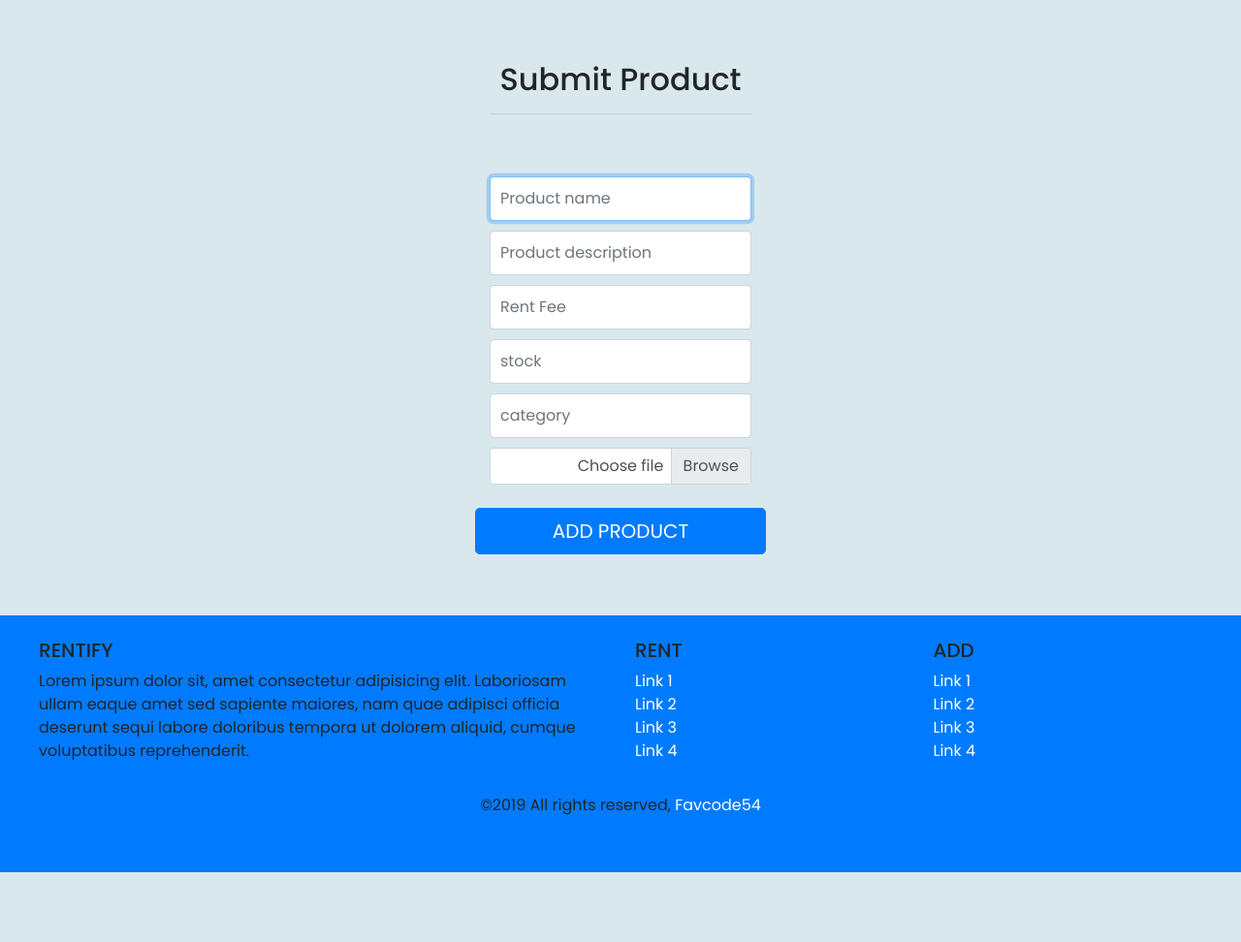
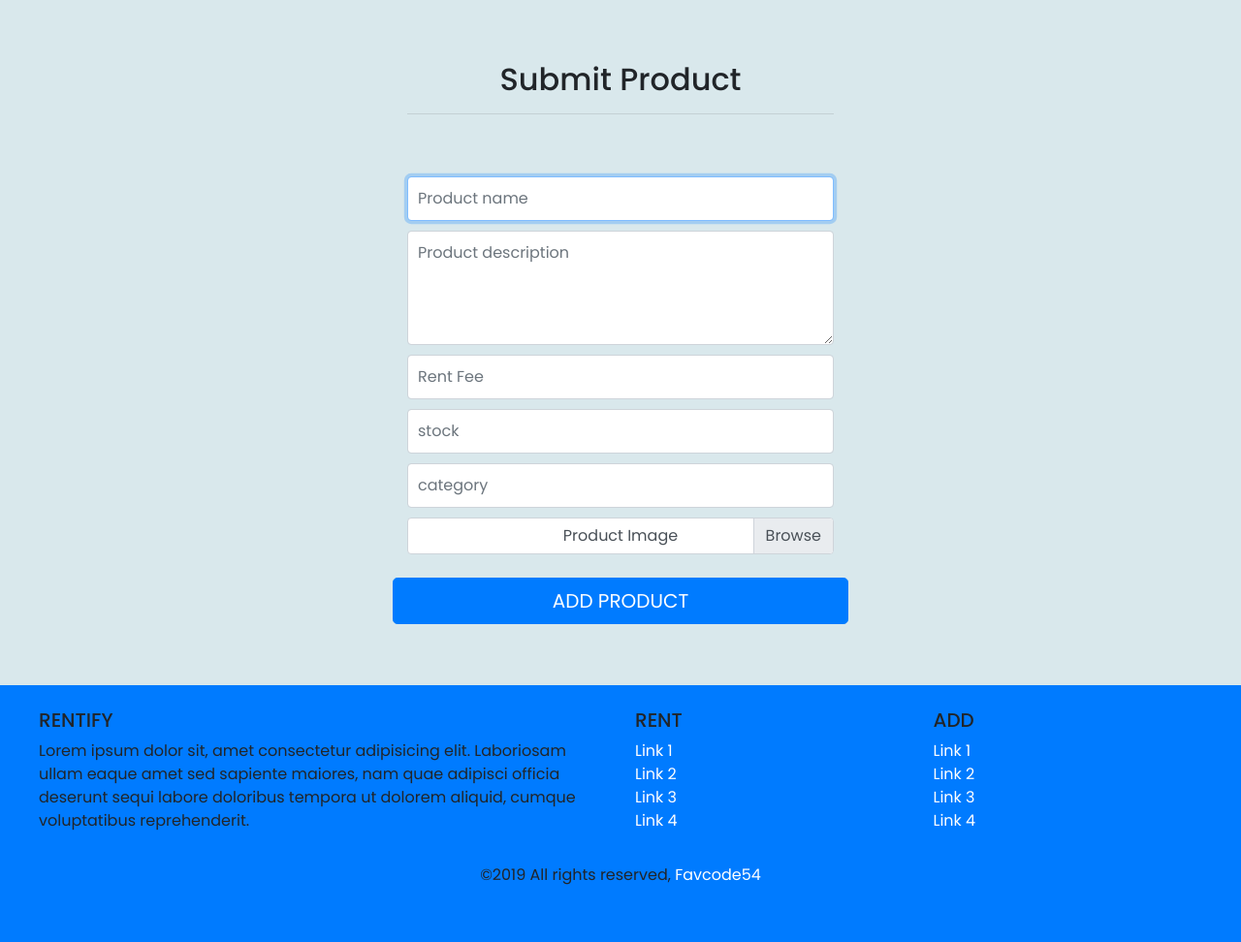
Before and after one commit to BolajiAyodeji/rentify-frontend, a PHP site: page /add-product.html in a window 1280 px wide. Shown: the part 130-1102 px from the top of the page at 97% size. Run offline with PHP 8.4, Linux system fonts and the light colour scheme; some libraries are stand-ins or nearby versions.

Commit message:
spaced forms

```diff
--- a/add-product.html
+++ b/add-product.html
@@ -121,8 +121,7 @@
             <input type="text" id="productName" class="form-control" placeholder="Product name" required autofocus>
 
             <label for="productName" class="sr-only">Product Description</label>
-            <input type="text" id="productdescr" class="form-control" placeholder="Product description" required
-                autofocus>
+            <textarea id="productdescr" class="form-control" rows="4" placeholder="Product description" required  autofocus></textarea>
 
             <label for="productName" class="sr-only">Rent Fee</label>
             <input type="text" id="rentFee" class="form-control" placeholder="Rent Fee" required autofocus>
@@ -136,7 +135,7 @@
             <div class="custom-file">
                 <input type="file" class="custom-file-input" id="image" aria-describedby="inputGroupFileAddon01"
                     required>
-                <label class="custom-file-label" for="inputGroupFile01">Choose file</label>
+                <label class="custom-file-label" for="inputGroupFile01">Product Image</label>
             </div>
         </div>
 
--- a/css/app.css
+++ b/css/app.css
@@ -128,13 +128,9 @@ header .jumbotron p {
 /* ADD PRODUCT FORM*/
 .form-add-product {
     width: 100%;
-    max-width: 330px;
+    max-width: 500px;
     padding: 15px;
     margin: auto;
-}
-
-.form-add-product .checkbox {
-    font-weight: 400;
 }
 
 .form-add-product .form-control {
@@ -149,19 +145,7 @@ header .jumbotron p {
     z-index: 2;
 }
 
-.form-add-product input[type="email"] {
-    margin-bottom: -1px;
-    border-bottom-right-radius: 0;
-    border-bottom-left-radius: 0;
-}
-
-.form-add-product input[type="password"] {
-    margin-bottom: 10px;
-    border-top-left-radius: 0;
-    border-top-right-radius: 0;
-}
-
-input[type='text'],  [type='email'] {
+input[type='text'],  [type='email'], textarea {
     margin-bottom: 10px;
 }
 
```
